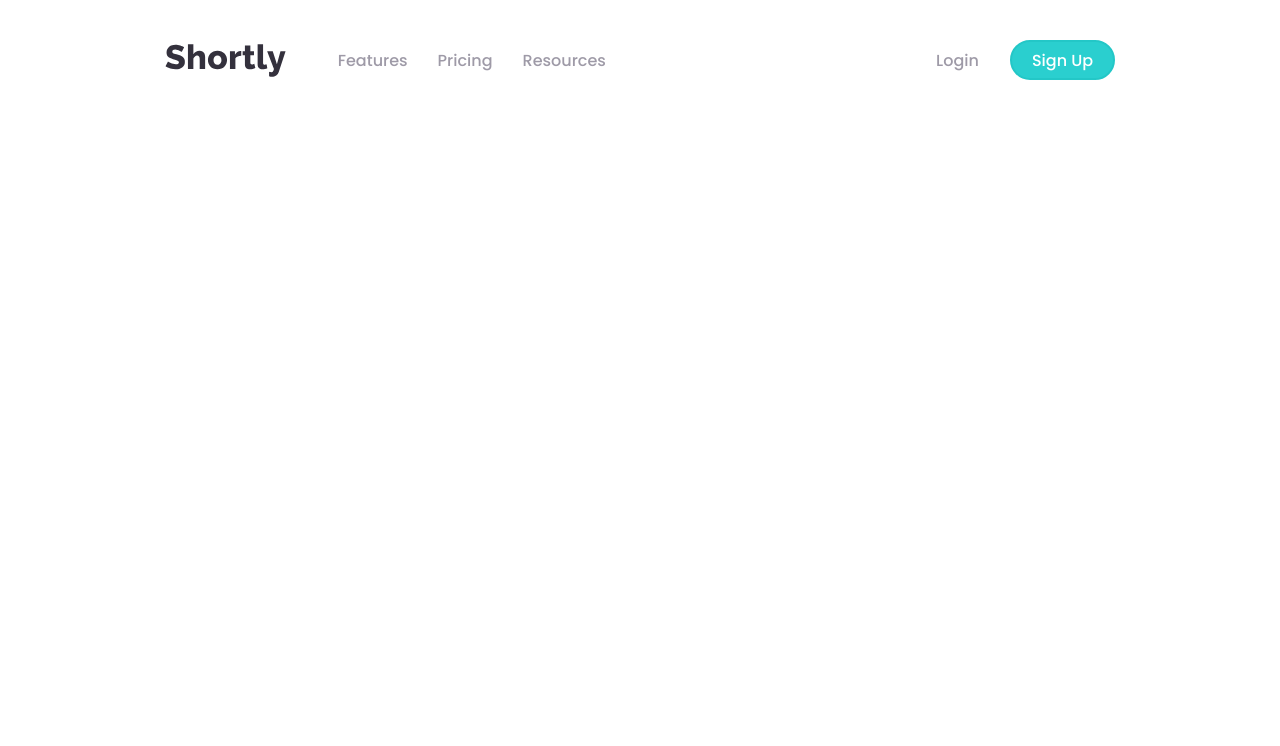
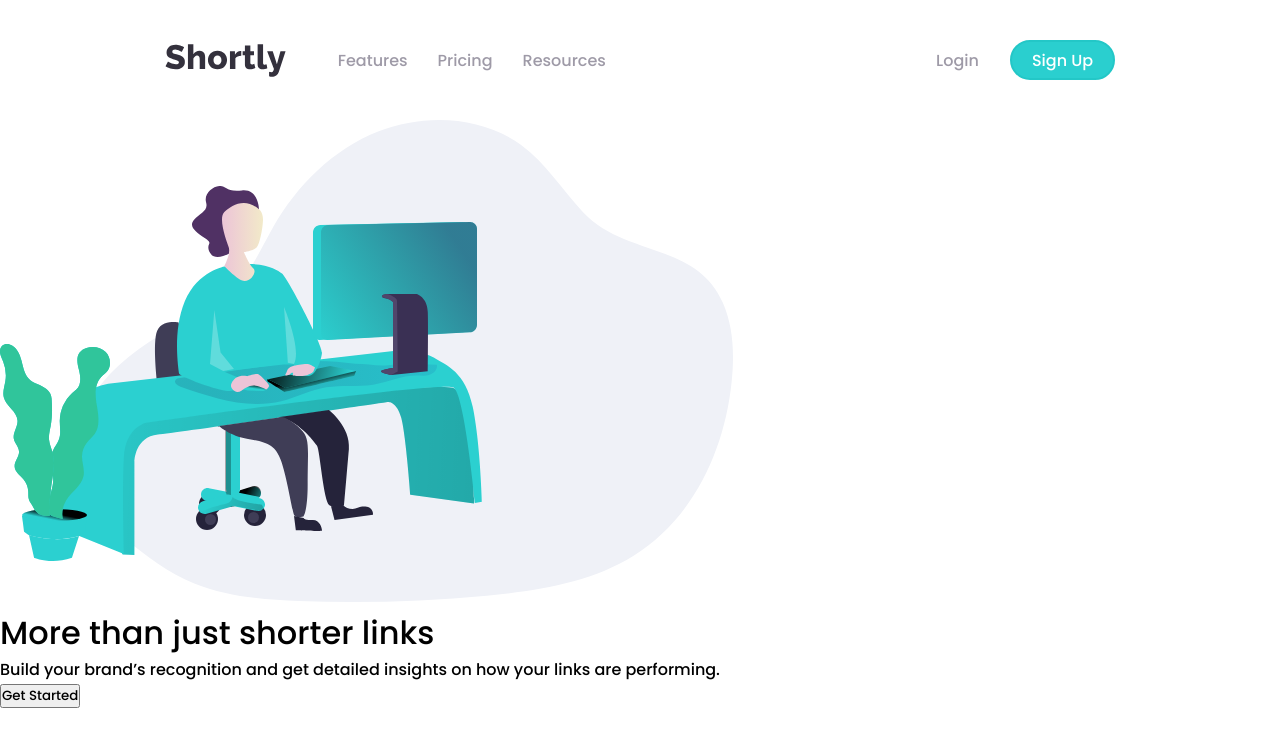
Before and after one commit to Sami-20s/Shorten-URL__FrontEndMentor, a Next.js app: page / in a window 1280 px wide. Shown: the top 746 px of the page. Built offline with nearby package versions, Linux system fonts and the light colour scheme.

Commit message:
🦸‍♂️ Hero Section Added

```diff
--- /dev/null
+++ b/components/Hero/Hero.tsx
@@ -0,0 +1,19 @@
+import React, { FC } from "react";
+import Svg from "../../public/img/illustration-working.svg";
+import HeroButtons from "./HeroButtons";
+import HeroImage from "./HeroImage";
+import HeroText from "./HeroText";
+const Hero: FC = () => {
+    return (
+        <div className="hero" id="hero">
+            <div className="hero__wrapper">
+                <HeroImage />
+                <HeroText>
+                    <HeroButtons />
+                </HeroText>
+            </div>
+        </div>
+    );
+};
+
+export default Hero;
--- /dev/null
+++ b/components/Hero/HeroButtons.tsx
@@ -0,0 +1,11 @@
+import React, { FC } from "react";
+
+const HeroButtons: FC = () => {
+    return (
+        <div className="hero__wrapper__text__buttons">
+            <button className="btn">Get Started</button>
+        </div>
+    );
+};
+
+export default HeroButtons;
--- /dev/null
+++ b/components/Hero/HeroImage.tsx
@@ -0,0 +1,15 @@
+import React from "react";
+
+const HeroImage = () => {
+    return (
+        <>
+            <img
+                src="./img/illustration-working.svg"
+                alt="illustration working"
+                className="hero__wrapper__img"
+            />
+        </>
+    );
+};
+
+export default HeroImage;
--- /dev/null
+++ b/components/Hero/HeroText.tsx
@@ -0,0 +1,16 @@
+import React, { FC } from "react";
+import { HeroTextProps } from "../../types/Hero/heroTypes";
+const HeroText: FC<HeroTextProps> = ({ children }) => {
+    return (
+        <div className="hero__wrapper__text ">
+            <h1>More than just shorter links</h1>
+            <p>
+                Build your brand’s recognition and get detailed insights on how
+                your links are performing.
+            </p>
+            {children}
+        </div>
+    );
+};
+
+export default HeroText;
--- a/pages/index.tsx
+++ b/pages/index.tsx
@@ -1,8 +1,12 @@
 import React, { FC } from "react";
-const Home = () => {
+import Hero from "../components/Hero/Hero";
+
+const Home: FC = () => {
     return (
         <>
-            <></>
+            <main>
+                <Hero />
+            </main>
         </>
     );
 };
```
